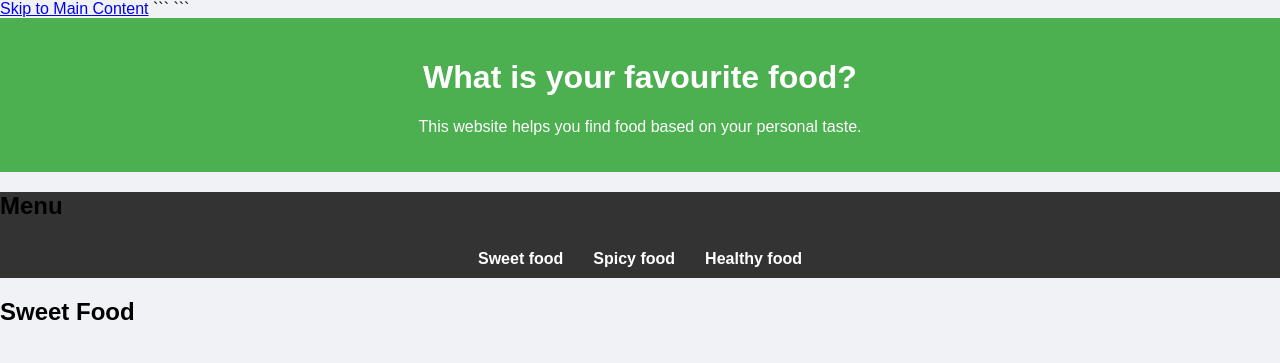
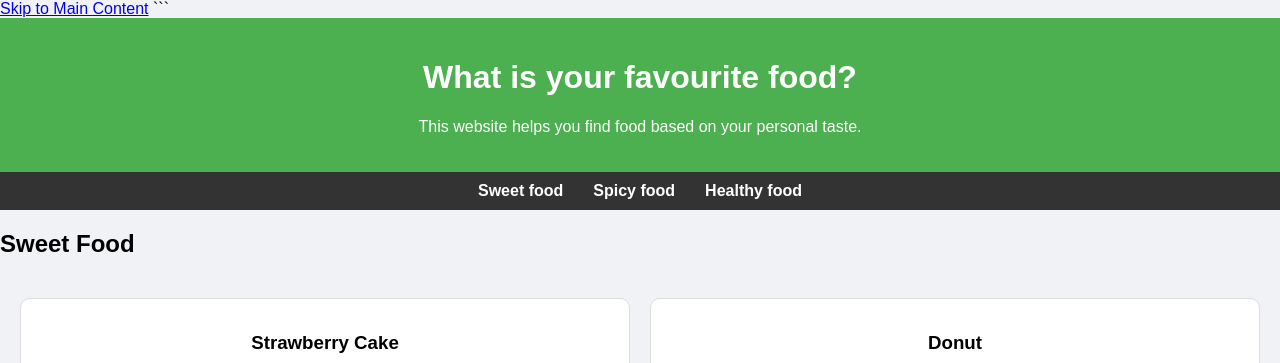
Before and after one commit to ngdhung2k7-create/Final-Project, a plain HTML site: page index.html in a window 1280 px wide. Shown: the top 363 px of the page. Drawn offline with Linux system fonts and the light colour scheme.

Commit message:
Update index.html

````diff
--- a/index.html
+++ b/index.html
@@ -23,7 +23,7 @@
     <!-- Skip link -->
     <a href="#main-content" class="skip-link">Skip to Main Content</a>
 
-```
+
 <!DOCTYPE html>
 
 <html lang="en">
@@ -44,7 +44,6 @@
 </header>
 
 <nav>
-    <h2 class="visually-hidden">Menu</h2>
     <ul class="nav-menu">
         <li><a href="#sweet">Sweet food</a></li>
         <li><a href="#spicy">Spicy food</a></li>
@@ -114,7 +113,7 @@
 <footer>
     <p>&copy; 2026 Your Name</p>
 </footer>
-```
+
 
 </body>
 
````
